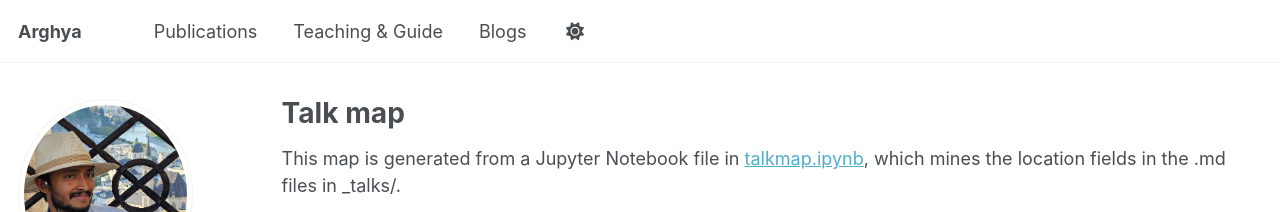
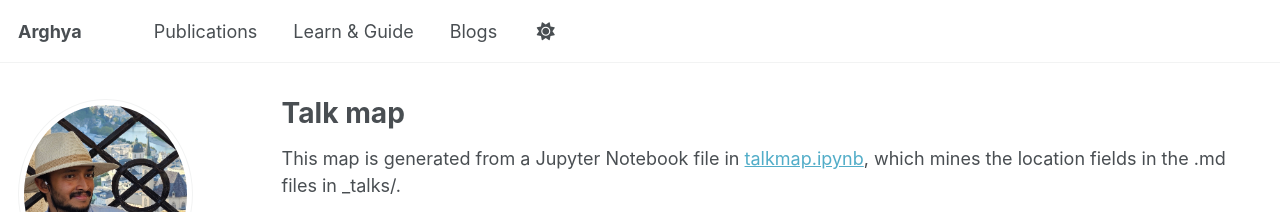
Before and after one commit to amallick-tudelft/amallick-tudelft.github.io, a Jekyll site: the page built from _pages/talkmap.html, in a window 1280 px wide. Shown: the top 212 px of the page. Built offline with Jekyll 4.4.1, drawn with Linux system fonts in a browser that asks for light colours; nearby versions of some CDN libraries; some web fonts are replaced; a script bundle is joined from its source files by our own code; library files that are not in the unit come from our copies.

Commit message:
Update navigation.yml

```diff
--- a/_data/navigation.yml
+++ b/_data/navigation.yml
@@ -13,7 +13,7 @@ main:
   - title: "Publications"
     url: /publications/
 
-  - title: "Teaching & Guide"
+  - title: "Learn & Guide"
     url: /teaching/
 
   - title: "Blogs"
```
